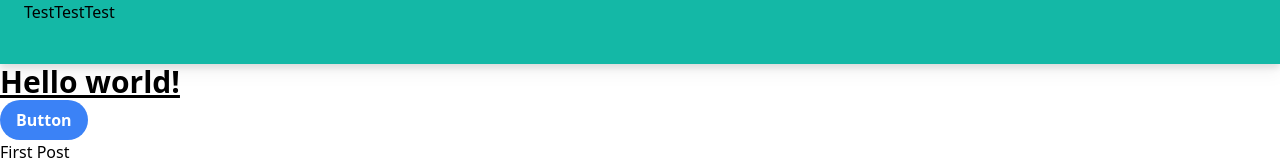
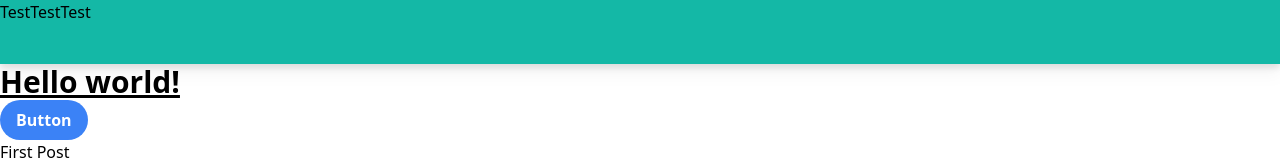
Before and after one commit to pragyachik/Nodejs-Tutorials, a Next.js app in the folder nextjsapp/nextjs-blog/: page /posts/first-post in a window 1280 px wide. Shown: the top 160 px of the page. Built offline with nearby package versions, Linux system fonts and the light colour scheme.

Commit message:
Removed right margin

```diff
--- a/nextjsapp/nextjs-blog/pages/posts/first-post.js
+++ b/nextjsapp/nextjs-blog/pages/posts/first-post.js
@@ -3,7 +3,7 @@ import Link from "next/link";
 export default function FirstPost() {
     return (
         <>
-            <nav className="container bg-teal-500 drop-shadow-lg h-16 px-6">
+            <nav className="bg-teal-500 drop-shadow-lg h-16">
                 <a>Test</a>
                 <a>Test</a>
                 <a>Test</a>
```
